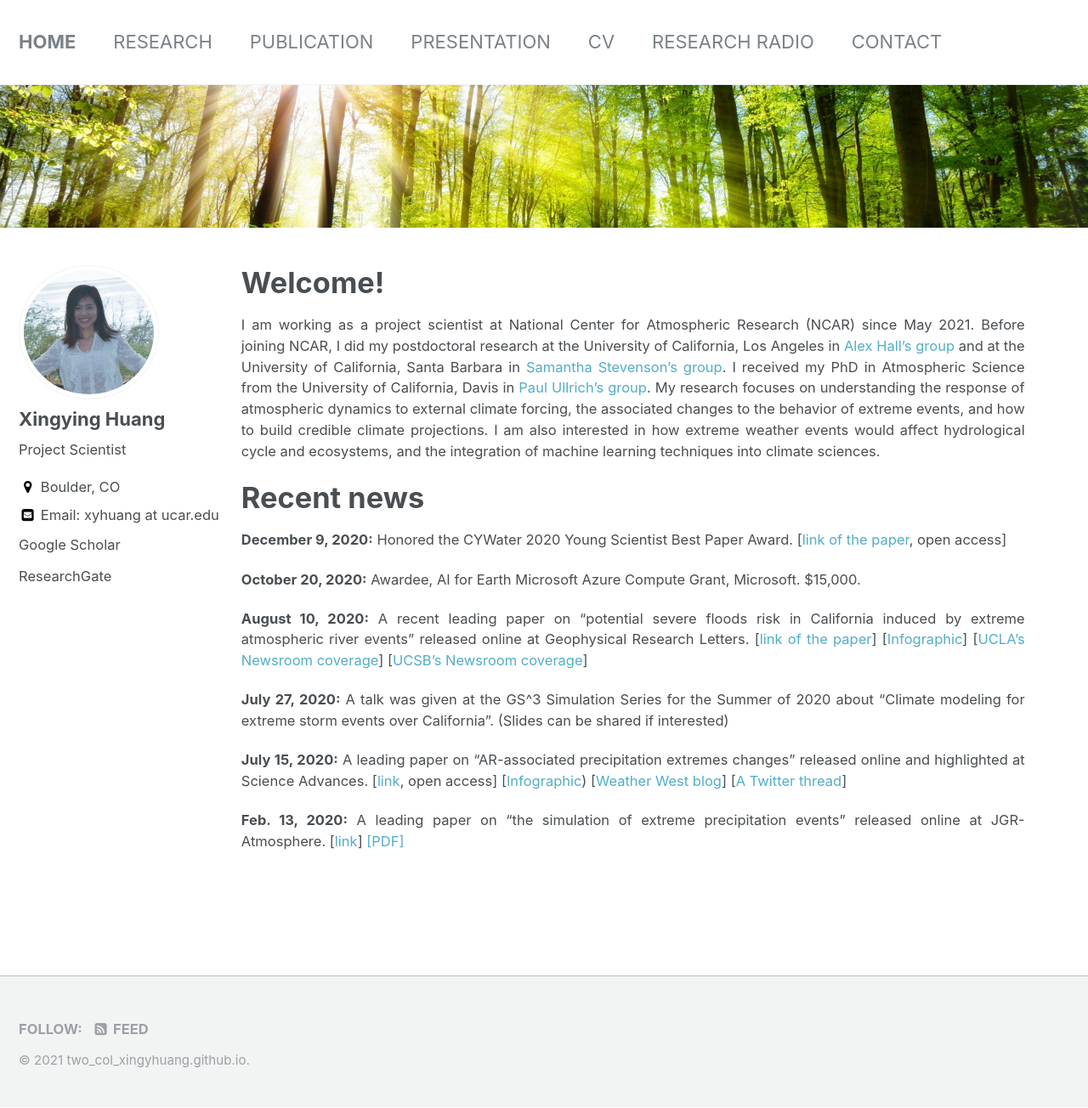
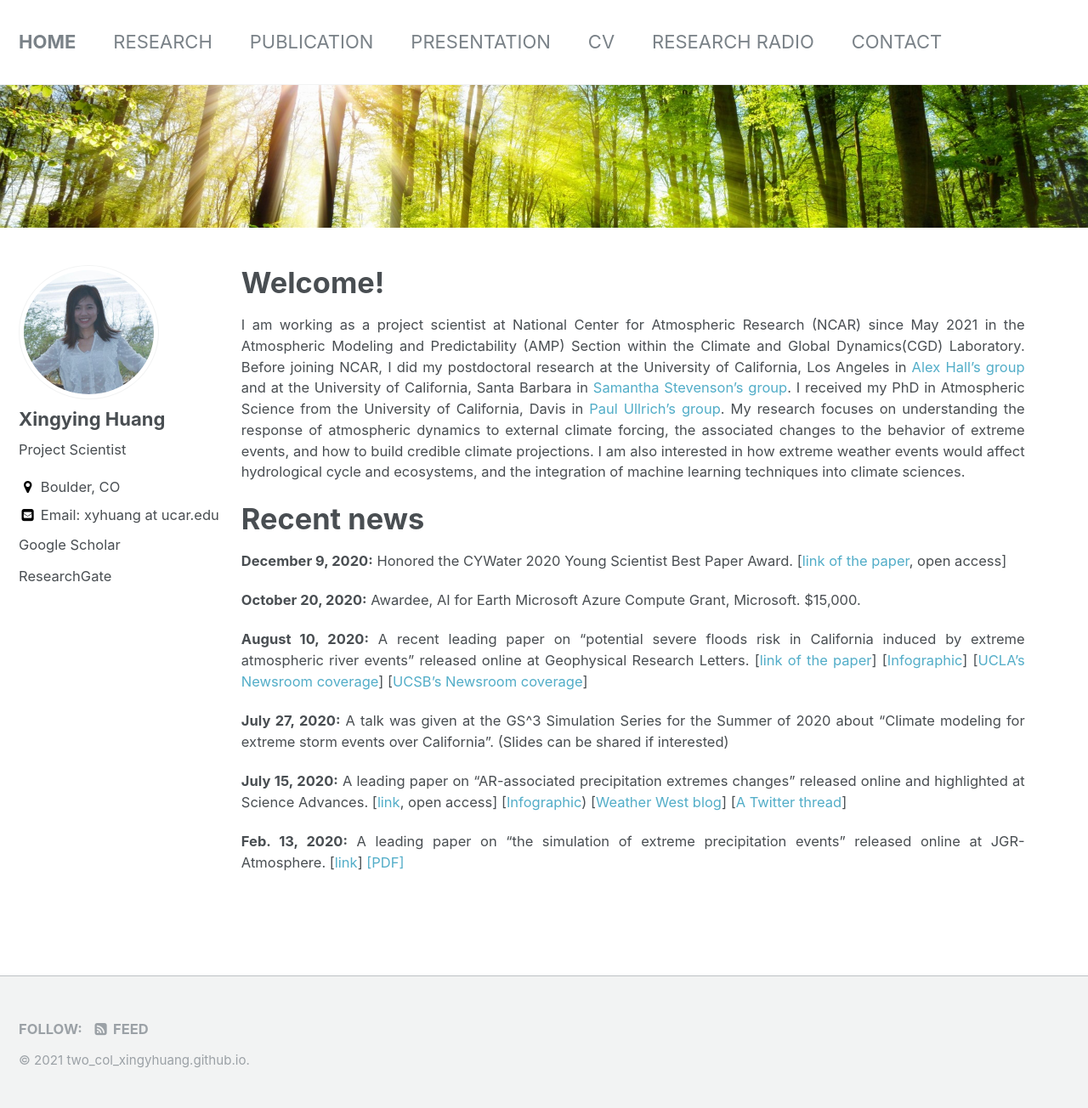
Before and after one commit to Xingyhuang/two_col_xingyhuang.github.io, a Jekyll site: the page built from _pages/home.md, in a window 1280 px wide and 1304 px high. Shown: the whole window at 85% size. Built offline with Jekyll 4.4.1, drawn with Linux system fonts in a browser that asks for light colours.

Commit message:
Update home.md

```diff
--- a/_pages/home.md
+++ b/_pages/home.md
@@ -11,7 +11,7 @@
 
 # Welcome!
 
-I am working as a project scientist at National Center for Atmospheric Research (NCAR) since May 2021. Before joining NCAR, I did my postdoctoral research at the University of California, Los Angeles in [Alex Hall's group](https://dept.atmos.ucla.edu/alexhall/home) and at the University of California, Santa Barbara in [Samantha Stevenson's group](https://www.samanthalstevenson.com/). I received my PhD in Atmospheric Science from the University of California, Davis in [Paul Ullrich's group](https://climate.ucdavis.edu/). My research focuses on understanding the response of atmospheric dynamics to external climate forcing, the associated changes to the behavior of extreme events, and how to build credible climate projections. I am also interested in how extreme weather events would affect hydrological cycle and ecosystems, and the integration of machine learning techniques into climate sciences.
+I am working as a project scientist at National Center for Atmospheric Research (NCAR) since May 2021 in the Atmospheric Modeling and Predictability (AMP) Section within the Climate and Global Dynamics(CGD) Laboratory. Before joining NCAR, I did my postdoctoral research at the University of California, Los Angeles in [Alex Hall's group](https://dept.atmos.ucla.edu/alexhall/home) and at the University of California, Santa Barbara in [Samantha Stevenson's group](https://www.samanthalstevenson.com/). I received my PhD in Atmospheric Science from the University of California, Davis in [Paul Ullrich's group](https://climate.ucdavis.edu/). My research focuses on understanding the response of atmospheric dynamics to external climate forcing, the associated changes to the behavior of extreme events, and how to build credible climate projections. I am also interested in how extreme weather events would affect hydrological cycle and ecosystems, and the integration of machine learning techniques into climate sciences.
 
 # Recent news
 
```
